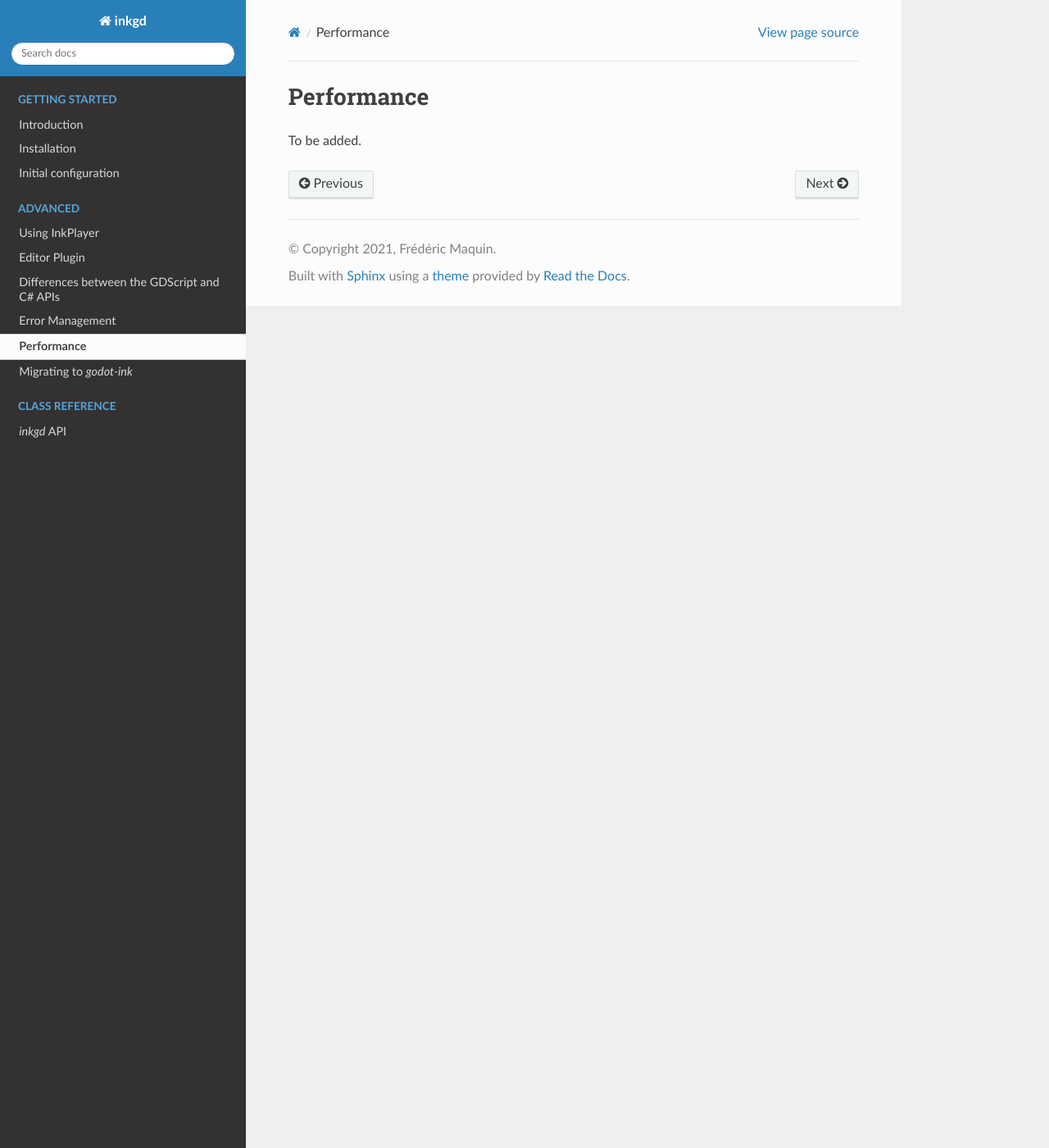
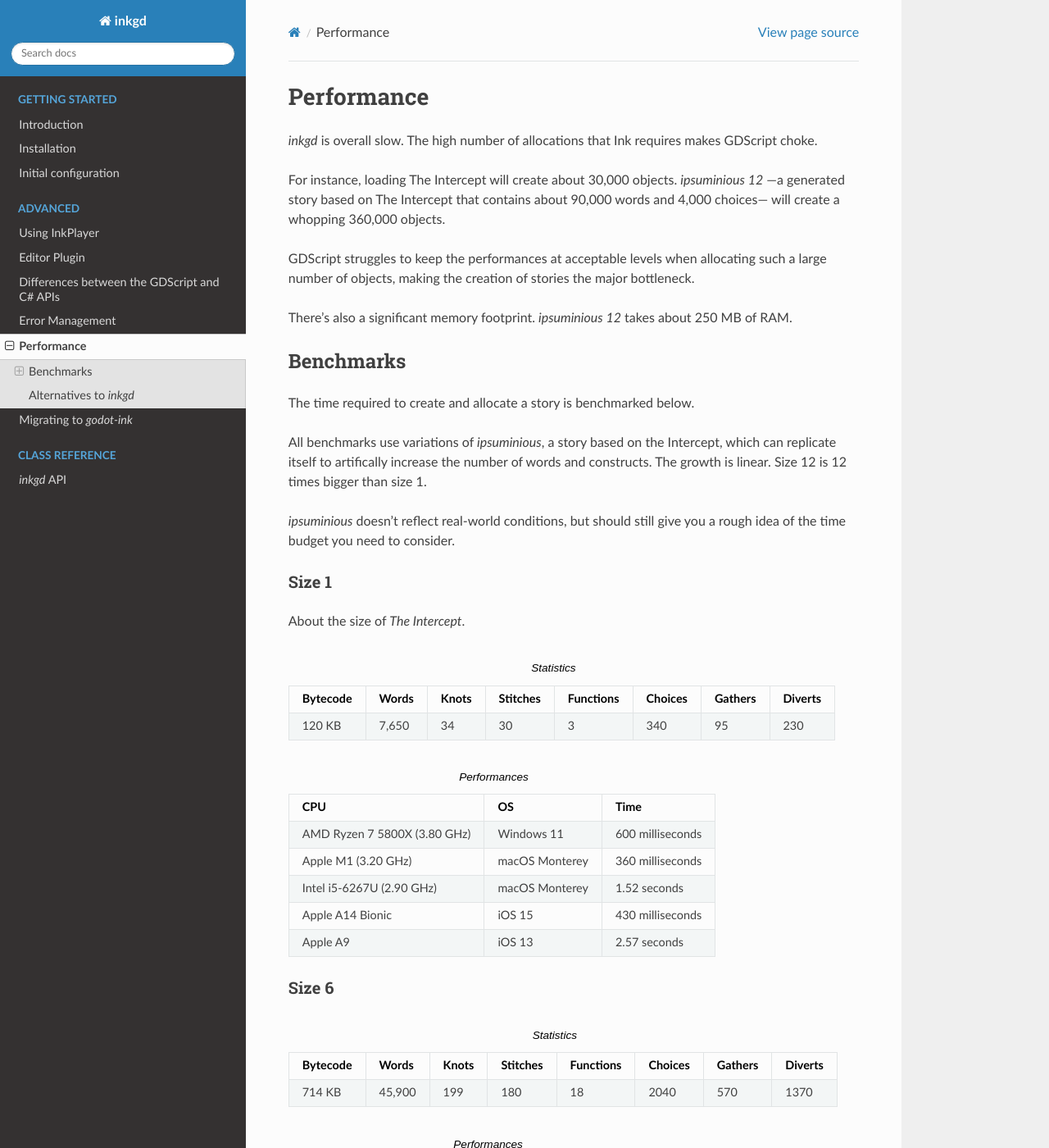
Before and after one commit to ephread/inkgd, a Sphinx documentation site: the page built from docs/source/advanced/performance.rst, in a window 1280 px wide and 1400 px high. Shown: the whole window at 82% size. Built offline with Sphinx 7.4.7 and the Read the Docs theme 2.0.0, drawn with Linux system fonts in a browser that asks for light colours; some of the changed text lies outside the part shown.

Commit message:
Refine performance testing

```diff
--- a/docs/source/advanced/performance.rst
+++ b/docs/source/advanced/performance.rst
@@ -1,4 +1,178 @@
 Performance
 ===========
 
-To be added.
+*inkgd* is overall slow. The high number of allocations that Ink requires makes
+GDScript choke.
+
+For instance, loading The Intercept will create about 30,000 objects.
+*ipsuminious 12* —a generated story based on The Intercept that contains about
+90,000 words and 4,000 choices— will create a whopping 360,000 objects.
+
+GDScript struggles to keep the performances at acceptable levels when allocating
+such a large number of objects, making the creation of stories the major
+bottleneck.
+
+There's also a significant memory footprint. *ipsuminious 12* takes about
+250 MB of RAM.
+
+
+Benchmarks
+----------
+
+The time required to create and allocate a story is benchmarked below.
+
+All benchmarks use variations of *ipsuminious*, a story based on the
+Intercept, which can replicate itself to artifically increase the number
+of words and constructs. The growth is linear. Size 12 is 12 times bigger than
+size 1.
+
+*ipsuminious* doesn't reflect real-world conditions, but should still give you
+a rough idea of the time budget you need to consider.
+
+
+Size 1
+******
+
+About the size of *The Intercept*.
+
+.. list-table:: Statistics
+   :header-rows: 1
+
+   * - Bytecode
+     - Words
+     - Knots
+     - Stitches
+     - Functions
+     - Choices
+     - Gathers
+     - Diverts
+   * - 120 KB
+     - 7,650
+     - 34
+     - 30
+     - 3
+     - 340
+     - 95
+     - 230
+
+.. list-table:: Performances
+   :header-rows: 1
+
+   * - CPU
+     - OS
+     - Time
+   * - AMD Ryzen 7 5800X (3.80 GHz)
+     - Windows 11
+     - 600 milliseconds
+   * - Apple M1 (3.20 GHz)
+     - macOS Monterey
+     - 360 milliseconds
+   * - Intel i5-6267U (2.90 GHz)
+     - macOS Monterey
+     - 1.52 seconds
+   * - Apple A14 Bionic
+     - iOS 15
+     - 430 milliseconds
+   * - Apple A9
+     - iOS 13
+     - 2.57 seconds
+
+Size 6
+******
+
+.. list-table:: Statistics
+   :header-rows: 1
+
+   * - Bytecode
+     - Words
+     - Knots
+     - Stitches
+     - Functions
+     - Choices
+     - Gathers
+     - Diverts
+   * - 714 KB
+     - 45,900
+     - 199
+     - 180
+     - 18
+     - 2040
+     - 570
+     - 1370
+
+.. list-table:: Performances
+   :header-rows: 1
+
+   * - CPU
+     - OS
+     - Time
+   * - AMD Ryzen 7 5800X (3.80 GHz)
+     - Windows 11
+     - 3.32 seconds
+   * - Apple M1 (3.20 GHz)
+     - macOS Monterey
+     - 2.12 seconds
+   * - Intel i5-6267U (2.90 GHz)
+     - macOS Monterey
+     - 8.91 seconds
+   * - Apple A14 Bionic
+     - iOS 15
+     - 2.80 seconds
+   * - Apple A9
+     - iOS 13
+     - 42.65 seconds
+
+Size 12
+*******
+
+Average novels contain about 90,000 words.
+
+.. list-table:: Statistics
+   :header-rows: 1
+
+   * - Bytecode
+     - Words
+     - Knots
+     - Stitches
+     - Functions
+     - Choices
+     - Gathers
+     - Diverts
+   * - 1.4 MB
+     - 91,800
+     - 397
+     - 360
+     - 36
+     - 4,080
+     - 1,140
+     - 2,738
+
+.. list-table:: Performances
+   :header-rows: 1
+
+   * - CPU
+     - OS
+     - Time
+   * - AMD Ryzen 7 5800X (3.80 GHz)
+     - Windows 11
+     - 6.65 seconds
+   * - Apple M1 (3.20 GHz)
+     - macOS Monterey
+     - 4.42 seconds
+   * - Intel i5-6267U (2.90 GHz)
+     - macOS Monterey
+     - 17.64 seconds
+   * - Apple A14 Bionic
+     - iOS 15
+     - 6.10 seconds
+   * - Apple A9
+     - iOS 13
+     - 1 minute 44 seconds
+
+Alternatives to *inkgd*
+-----------------------
+
+If *inkgd* proves too slow for you needs, the only other option is to migrate
+to Godot Mono and use the official C# implementation through `godot-ink`_.
+
+.. _`godot-ink`: https://github.com/paulloz/godot-ink
```
Also changed, not shown: icon-1024.png (added), icon-120.png (added), icon-76.png (added), 9 other files.
